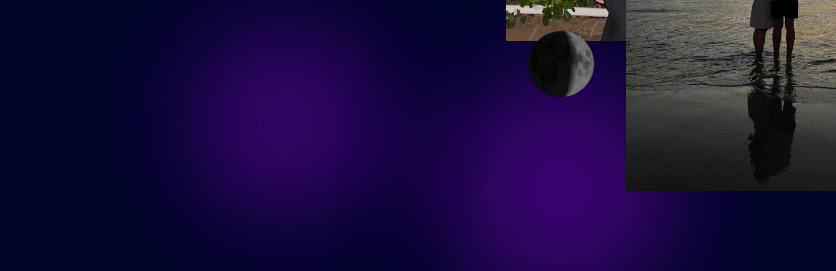
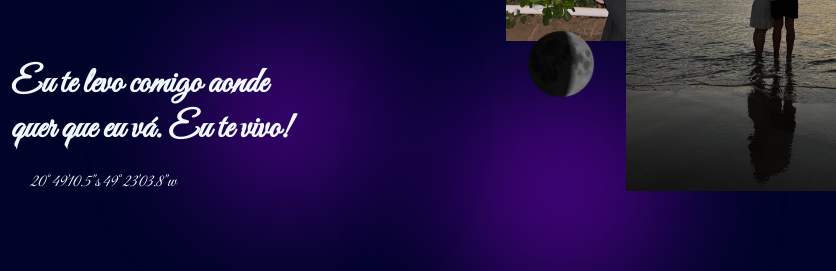
Before and after one commit to PaschBnj/desktopGG, a plain HTML site: page index.html in a window 1280 px wide. Shown: the part 459-730 px from the top of the page, 444-1280 px from the left. Drawn offline with Linux system fonts and the light colour scheme.

Commit message:
Update index.html

```diff
--- a/index.html
+++ b/index.html
@@ -154,7 +154,7 @@ iframe {
     top: 150px;
     font-size: 18px;
 }
-h1 {
+#nomes {
     position: absolute;
     left: 40px;
 }
@@ -169,6 +169,17 @@ p2 {
     top: 230px;
     left: 450px;
     font-size: 30px;
+}
+#frase {
+    position: absolute;
+    top:370px;
+    left: 120px;
+
+}
+#coordenada {
+    position: absolute;
+    top: 480px;
+    left: 140px;
 }
     </style>
 </head>
@@ -200,10 +211,11 @@ p2 {
     </div>
     <div id="textos">
         <h3>"Portanto, o que Deus uniu, ninguém separe" Mateus 19:6........</h2>
-        <H1>gabriely  +  guilherme</H1>
+        <H1 id="nomes">gabriely  +  guilherme</H1>
         <p1>since: 11.out.24 <br> ou mais precisamente... a partir de:</p1>
         <p2>horas atras...</p2>
-
+        <h1 id="frase">Eu te levo comigo aonde quer que eu vá. Eu te vivo!</h1>
+        <p id="coordenada">20°49'10.5"s   49°23'03.8"w</p>
     </div>
 </body>
 <script>
```
